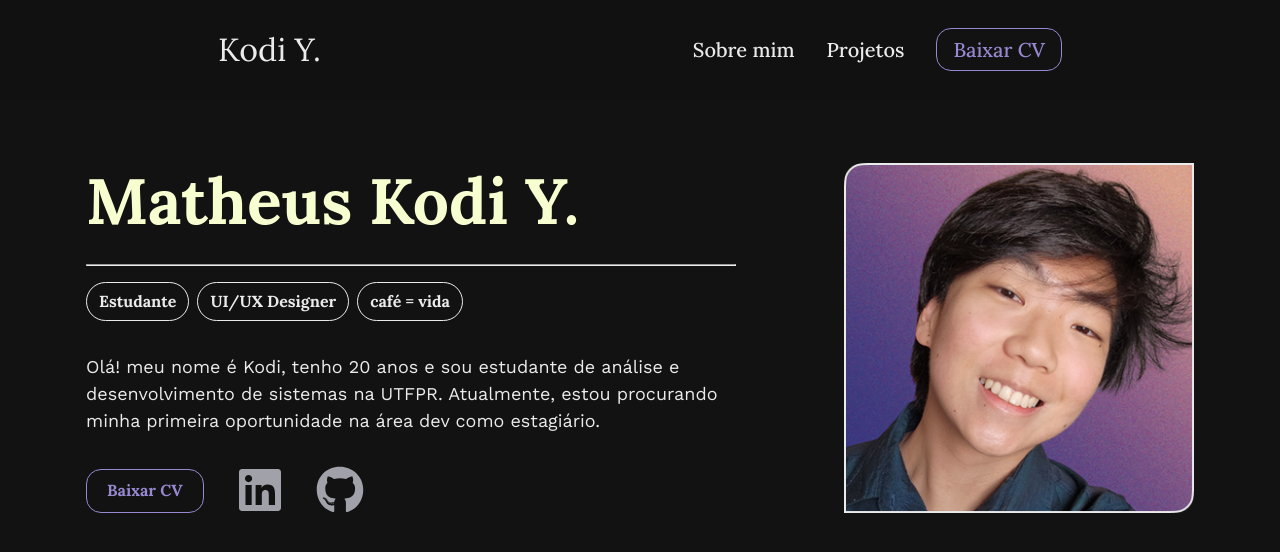
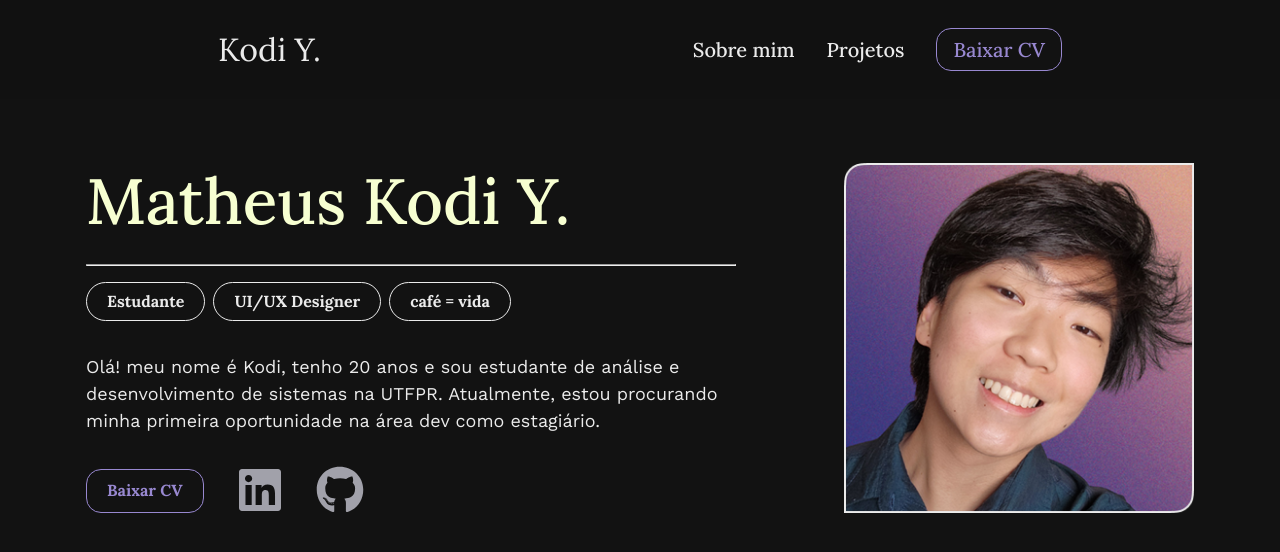
Before and after one commit to MathKodi/personal-website, a React (Vite) app in the folder frontend/: page / in a window 1280 px wide. Shown: the top 552 px of the page. Built offline with nearby package versions, Linux system fonts and the light colour scheme.

Commit message:
fix: ajustes no css do Hero

```diff
--- a/frontend/src/components/Hero/Hero.css
+++ b/frontend/src/components/Hero/Hero.css
@@ -13,6 +13,7 @@
 
   .hero-name {
     font-size: 4rem;
+    font-weight: 500;
     color: var(--primary-color);
     margin-bottom: 1.5rem;
     line-height: 1.2;
--- a/frontend/src/index.css
+++ b/frontend/src/index.css
@@ -57,7 +57,7 @@ img {
 .badge {
   background-color: var(--background);
   color: var(--text-color);
-  padding: 0.35rem 0.75rem;
+  padding: 0.35rem 1.25rem;
   border: 1px solid var(--text-color);
   border-radius: 9999px;
   font-size: 1rem;
```
